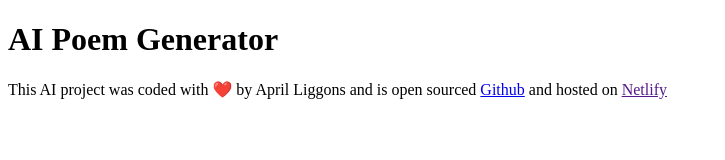
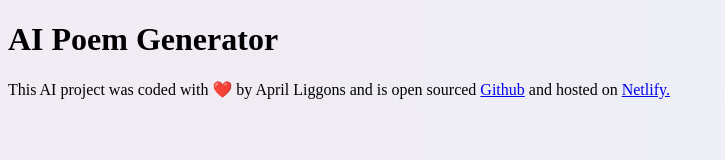
Before and after one commit to Aprilliggons/AI-poem-generator, a plain HTML site: page index.html in a window 1280 px wide. Shown: the whole page, without its empty margins (0-725 px from the left). Drawn offline with Linux system fonts and the light colour scheme.

Commit message:
Added link to footer

```diff
--- a/index.html
+++ b/index.html
@@ -17,7 +17,9 @@
         >Github</a
       >
       and hosted on
-      <a href="" target="_blank">Netlify</a>
+      <a href="https://ai-poem-generator0216.netlify.app/" target="_blank"
+        >Netlify.</a
+      >
     </footer>
   </body>
 </html>
--- a/src/style.css
+++ b/src/style.css
@@ -0,0 +1,7 @@
+body {
+  background: radial-gradient(
+    circle at 10% 20%,
+    rgb(242, 235, 243) 0%,
+    rgb(234, 241, 249) 90.1%
+  );
+}
```
